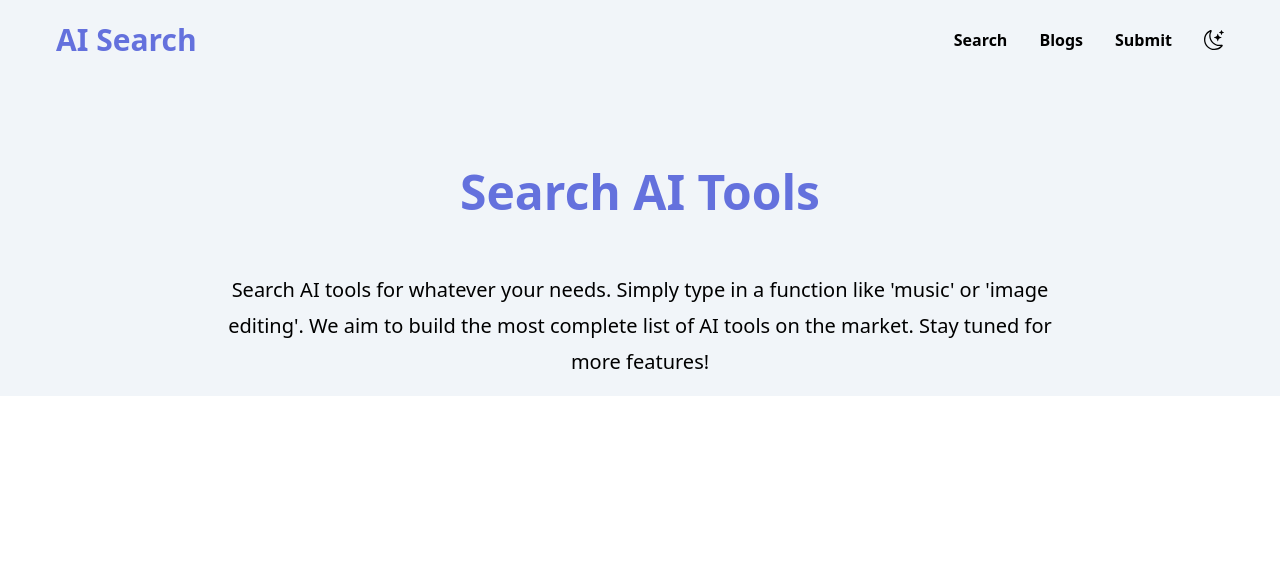
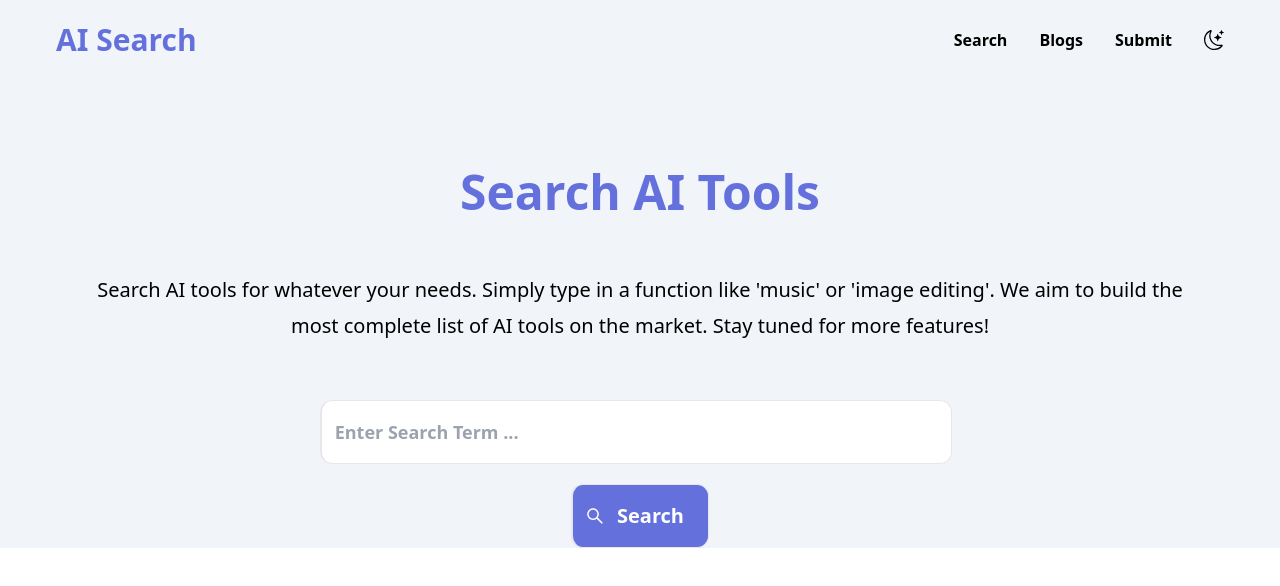
Before and after one commit to yafet-123/AiSearch, a Next.js app: page / in a window 1280 px wide. Shown: the top 586 px of the page. Built offline with nearby package versions, Linux system fonts and the light colour scheme.

Commit message:
adding the searchbar of home page

```diff
--- a/components/home/Hero.tsx
+++ b/components/home/Hero.tsx
@@ -6,12 +6,10 @@ export const Hero: React.FC<HeroContentOne> = ({
   subtitle,
 }) => {
   return (
-    <div
-      className={`flex justify-center items-center px-20`}
-    >
-      <div className="flex flex-col gap-8 font-bold text-center md:pt-10 px-32 ">
+    <div className="flex justify-center items-center lg:px-20" >
+      <div className="flex flex-col gap-8 font-bold text-center md:pt-10">
         <div>
-          <h1 className="text-5xl  font-bold text-[#6471DD] dark:text-[#C1B0EB] mb-2">{title}</h1>
+          <h1 className="text-3xl lg:text-5xl font-bold text-[#6471DD] dark:text-[#C1B0EB] lg:mb-2">{title}</h1>
         </div>
         <div>
           <p className="text-black dark:text-white text-md md:text-xl m-4 font-normal !leading-9">{subtitle}</p>
--- /dev/null
+++ b/components/home/SearchBar.tsx
@@ -0,0 +1,26 @@
+import React, {useState} from "react";
+import { AiOutlineSearch } from "react-icons/ai";
+import { useRouter } from 'next/router'
+
+export const SearchBar: React.FC= () => {
+  const [searchValue, setsearchValue] = useState("")
+  const router = useRouter();
+  return (
+    <div className="px-2 my-10">
+       <div className="flex flex-col justify-center items-center ">
+         <input
+           value={searchValue}
+           placeholder=" Enter Search Term ..."
+           onChange={(e) => setsearchValue(e.target.value)}
+           className="text-black dark:text-white placeholder:font-bold mb-5 lg:mb-0 duration-1000 ease-in-out h-16 focus:w-[90%] lg:focus:w-[60%] w-[80%] lg:w-[50%] bg-white dark:bg-[#1B2637] outline-none md:pl-2 text-sm lg:text-lg border border[#009688] border-l-2 rounded-xl mr-2"
+         />
+        <div className="h-16 bg-[#6471DD] hover:bg-opacity-50 text-white lg:px-3 flex items-center justify-center border border[#6471DD] border-l-2 rounded-xl px-5 mt-5">
+          <AiOutlineSearch size={20} />
+          <button className="font-bold text-xs md:text-xl text-white lg:px-3 flex items-center justify-center">
+            Search
+          </button>
+        </div>
+          </div>
+        </div>
+  );
+};
--- a/pages/index.tsx
+++ b/pages/index.tsx
@@ -5,6 +5,7 @@ import React from 'react'
 const inter = Inter({ subsets: ['latin'] })
 import { MainHeader } from '../components/common/MainHeader';
 import { Hero } from '../components/home/Hero';
+import { SearchBar } from '../components/home/SearchBar';
 
 export default function Home() {
     return (
@@ -15,6 +16,7 @@ export default function Home() {
                     title="Search AI Tools"
                     subtitle="Search AI tools for whatever your needs. Simply type in a function like 'music' or 'image editing'. We aim to build the most complete list of AI tools on the market. Stay tuned for more features!"
                 />
+                <SearchBar />
             </section>
         </React.Fragment>
     )
```
